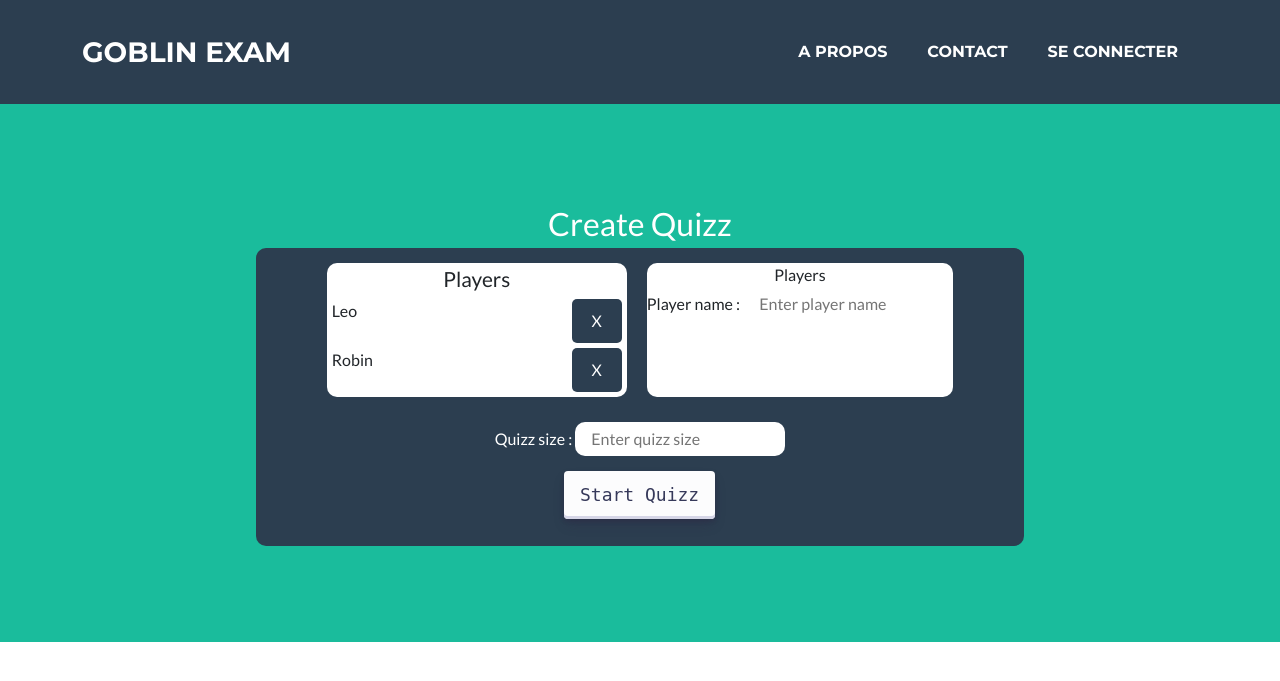
After one commit to JeremyM2000/BigDataProject, a Flask app: page /createQuizz in a window 1280 px wide. The commit adds this page. Shown: the top 681 px of the page. Run offline with Flask 3, Linux system fonts and the light colour scheme; some libraries are stand-ins or nearby versions.

Commit message:
"add quizz & createQuizz

```diff
--- a/server.py
+++ b/server.py
@@ -13,6 +13,10 @@ def create_app():
     def quizz():
         return app.send_static_file('quizz.html')
 
+    @app.route('/createQuizz')
+    def createQuizz():
+        return app.send_static_file('createQuizz.html')
+
     return app
 
 flask_app = create_app()
--- /dev/null
+++ b/static/createQuizz.html
@@ -0,0 +1,79 @@
+<!DOCTYPE html>
+<html lang="en">
+    <head>
+        <meta charset="utf-8" />
+        <meta name="viewport" content="width=device-width, initial-scale=1, shrink-to-fit=no" />
+        <meta name="description" content="" />
+        <meta name="author" content="" />
+        <title>GoblinExam</title>
+        <!-- Favicon-->
+        <link rel="icon" type="image/x-icon" href="static/assets/favicon.ico" />
+        <!-- Font Awesome icons (free version)-->
+        <script src="https://use.fontawesome.com/releases/v6.3.0/js/all.js" crossorigin="anonymous"></script>
+        <!-- Google fonts-->
+        <link href="https://fonts.googleapis.com/css?family=Montserrat:400,700" rel="stylesheet" type="text/css" />
+        <link href="https://fonts.googleapis.com/css?family=Lato:400,700,400italic,700italic" rel="stylesheet" type="text/css" />
+        <!-- Core theme CSS (includes Bootstrap)-->
+        <link href="static/css/styles.css" rel="stylesheet" />
+        <link href="static/css/customStyle.css" rel="stylesheet" />
+    </head>
+    <body id="page-top">
+        <!-- Navigation-->
+        <nav class="navbar navbar-expand-lg bg-secondary text-uppercase fixed-top" id="mainNav">
+            <div class="container">
+                <a class="navbar-brand" href="#page-top">GOBLIN EXAM</a>
+                <button class="navbar-toggler text-uppercase font-weight-bold bg-primary text-white rounded" type="button" data-bs-toggle="collapse" data-bs-target="#navbarResponsive" aria-controls="navbarResponsive" aria-expanded="false" aria-label="Toggle navigation">
+                    Menu
+                    <i class="fas fa-bars"></i>
+                </button>
+                <div class="collapse navbar-collapse" id="navbarResponsive">
+                    <ul class="navbar-nav ms-auto">
+                        <li class="nav-item mx-0 mx-lg-1"><a class="nav-link py-3 px-0 px-lg-3 rounded" href="#portfolio">A Propos</a></li>
+                        <li class="nav-item mx-0 mx-lg-1"><a class="nav-link py-3 px-0 px-lg-3 rounded" href="#about">Contact</a></li>
+                        <li class="nav-item mx-0 mx-lg-1"><a class="nav-link py-3 px-0 px-lg-3 rounded" href="#contact">Se Connecter</a></li>
+                    </ul>
+                </div>
+            </div>
+        </nav>
+        <!-- Masthead-->
+        <header class="masthead bg-primary  text-center">
+
+                <div class="createQuizzTitle">Create Quizz</div>
+                <div class="createQuizzBox">
+                    <div class="createQuizzBoxPlayers">
+                        <div class="playerList">
+                            Players
+                            <div class="player">
+                                <p>Leo</p>
+                                <button class="delete">X</button>
+                            </div>
+                            <div class="player">
+                                <p>Robin</p>
+                                <button class="delete">X</button>
+                            </div>
+                        </div>
+                        <div class="addPlayer">
+                            Players
+                            <div>
+                                Player name :
+                                <input type="text" name="playerName" placeholder="Enter player name" class="input">
+                            </div>
+                        </div>
+                    </div>
+                    <div class="quizzSizeBox">
+                        Quizz size :
+                        <input type="number" name="text" placeholder="Enter quizz size"  class="input">
+                    </div>
+                    <div class="startButton">
+                        <!-- HTML !-->
+                        <button class="button-30" role="button">Start Quizz</button>
+                    </div>
+                </div>
+
+        </header>
+
+        <script src="https://cdn.jsdelivr.net/npm/bootstrap@5.2.3/dist/js/bootstrap.bundle.min.js"></script>
+        <script src="js/scripts.js"></script>
+        <script src="https://cdn.startbootstrap.com/sb-forms-latest.js"></script>
+    </body>
+</html>
--- a/static/css/customStyle.css
+++ b/static/css/customStyle.css
@@ -1,6 +1,65 @@
 .header{
     height : 100vh;
 }
+
+.createQuizzTitle{
+    color:white;
+    font-size: 2rem;
+}
+
+.createQuizzBox{
+    background-color: rgb(44, 62, 80);
+    border-radius: 10px;
+    justify-content: center;
+    width : 60vw;
+    margin-left: auto;
+    margin-right: auto;
+    padding-top: 5px;
+    padding-bottom: 2px;
+}
+
+.createQuizzBoxPlayers{
+
+    display:flex;
+    flex-wrap: wrap;
+    flex : column;
+    justify-content: center;
+}
+
+.quizzSizeBox{
+    margin : 15px;
+    color : white;
+    justify-content: space-between;
+}
+
+.startButton{
+    margin : 15px;
+    margin-bottom : 25px;
+}
+.playerList{
+    /* color: white; */
+    font-size: 1.3rem;
+    min-width : 300px;
+    background-color: white;
+    margin : 10px;
+    border-radius: 10px;
+}
+
+.player{
+    display : flex;
+    justify-content : space-between;
+    margin:5px;
+    font-size: 1rem;
+}
+
+.addPlayer{
+    min-width : 300px;
+    background-color: white;
+    margin : 10px;
+    border-radius: 10px;
+}
+
+
 
 .question{
     margin:20px;
@@ -41,3 +100,82 @@
     align-items: center; /* Vertically center the text */
     justify-content: center; /* Horizontally center the text */
 }
+
+
+
+.button-30 {
+    align-items: center;
+    appearance: none;
+    background-color: #FCFCFD;
+    border-radius: 4px;
+    border-width: 0;
+    box-shadow: rgba(45, 35, 66, 0.4) 0 2px 4px,rgba(45, 35, 66, 0.3) 0 7px 13px -3px,#D6D6E7 0 -3px 0 inset;
+    box-sizing: border-box;
+    color: #36395A;
+    cursor: pointer;
+    display: inline-flex;
+    font-family: "JetBrains Mono",monospace;
+    height: 48px;
+    justify-content: center;
+    line-height: 1;
+    list-style: none;
+    overflow: hidden;
+    padding-left: 16px;
+    padding-right: 16px;
+    position: relative;
+    text-align: left;
+    text-decoration: none;
+    transition: box-shadow .15s,transform .15s;
+    user-select: none;
+    -webkit-user-select: none;
+    touch-action: manipulation;
+    white-space: nowrap;
+    will-change: box-shadow,transform;
+    font-size: 18px;
+  }
+
+.button-30:focus {
+    box-shadow: #D6D6E7 0 0 0 1.5px inset, rgba(45, 35, 66, 0.4) 0 2px 4px, rgba(45, 35, 66, 0.3) 0 7px 13px -3px, #D6D6E7 0 -3px 0 inset;
+  }
+
+.button-30:hover {
+    box-shadow: rgba(45, 35, 66, 0.4) 0 4px 8px, rgba(45, 35, 66, 0.3) 0 7px 13px -3px, #D6D6E7 0 -3px 0 inset;
+    transform: translateY(-2px);
+}
+
+.button-30:active {
+    box-shadow: #D6D6E7 0 3px 7px inset;
+    transform: translateY(2px);
+}
+
+
+.input {
+    border-radius: 10px;
+    border: 0;
+    border-color: rgb(44, 62, 80);
+    background-color: white;
+    outline-offset: 3px;
+    padding: 5px 1rem;
+    transition: 0.25s;
+}
+
+/* .input:focus {
+
+    background-color: #ffffff
+} */
+
+.delete {
+    background-color: rgb(44, 62, 80);; /* Red background */
+    color: white; /* White text */
+    border: none; /* Remove border */
+    padding: 10px 20px; /* Add some padding */
+    font-size: 16px; /* Increase font size */
+    border-radius: 5px; /* Rounded corners */
+    cursor: pointer; /* Pointer cursor on hover */
+    transition: background-color 0.3s ease; /* Smooth transition for hover effect */
+  }
+
+  .delete:hover {
+    border-radius: 10px;
+    transition: 1s ease;
+  }
```
